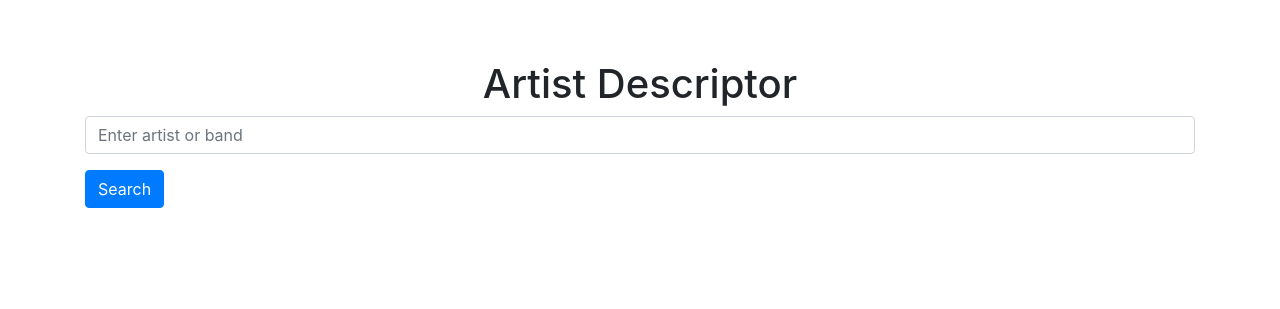
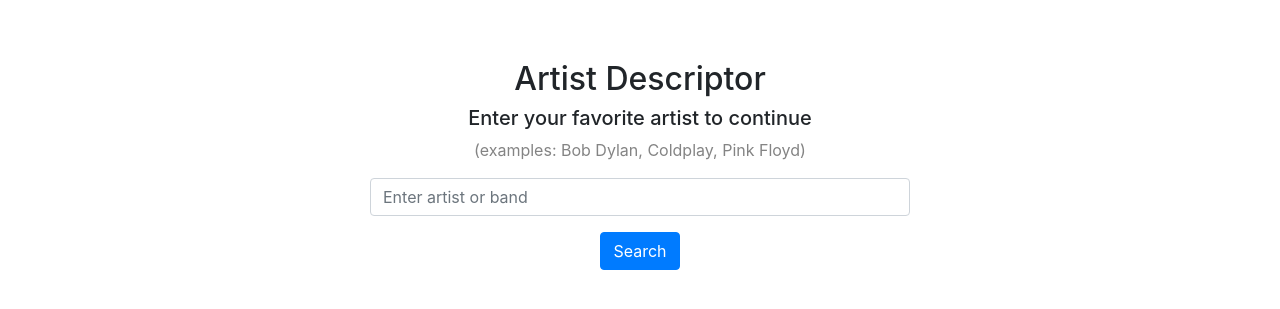
Before and after one commit to fabero/semanticweb, a Flask app: page / in a window 1280 px wide. Shown: the top 309 px of the page. Run offline with Flask 2, Linux system fonts and the light colour scheme; parts of the project's set-up code (start-up, migrations or seed data) failed here and were passed over; some libraries are stand-ins or nearby versions.

Commit message:
Improved interface and readme (#29)
* Updated readme with proper instructions.

* Added description and updated looks of web page.

```diff
--- a/static/css/style.css
+++ b/static/css/style.css
@@ -1,7 +1,9 @@
 body {
     background: white
 }
-
+body p {
+    color: #848484;
+}
 .margin-top {
     margin-top: 60px;
 }
--- a/templates/index.html
+++ b/templates/index.html
@@ -25,11 +25,13 @@
 <div class="container margin-top">
     <div class="row">
         <div class="col-12 text-center">
-            <h1>Artist Descriptor</h1>
+            <h2>Artist Descriptor</h2>
+            <h5>Enter your favorite artist to continue</h5>
+            <p>(examples: Bob Dylan, Coldplay, Pink Floyd)</p>
         </div>
     </div>
     <div class="row">
-        <div class="col-12">
+        <div class="col-10 offset-1 col-md-6 offset-md-3">
             <form class="form" action="/search" method="get">
                 <div class="form-group">
                     <label for="q" class="sr-only">Query</label>
@@ -39,8 +41,17 @@
                         <div class="spinner"></div>
                     </div>
                 </div>
-                <button type="submit" class="btn btn-primary mb-2">Search</button>
+                <div class="text-center">
+                    <button type="submit" class="btn btn-primary mb-2">Search</button>
+                </div>
             </form>
+        </div>
+    </div>
+    <div class="row">
+        <div class="col-10 offset-1 col-md-6 offset-md-3">
+            <div id="results">
+
+            </div>
         </div>
     </div>
 </div>
```
Also changed, not shown: README.md.
